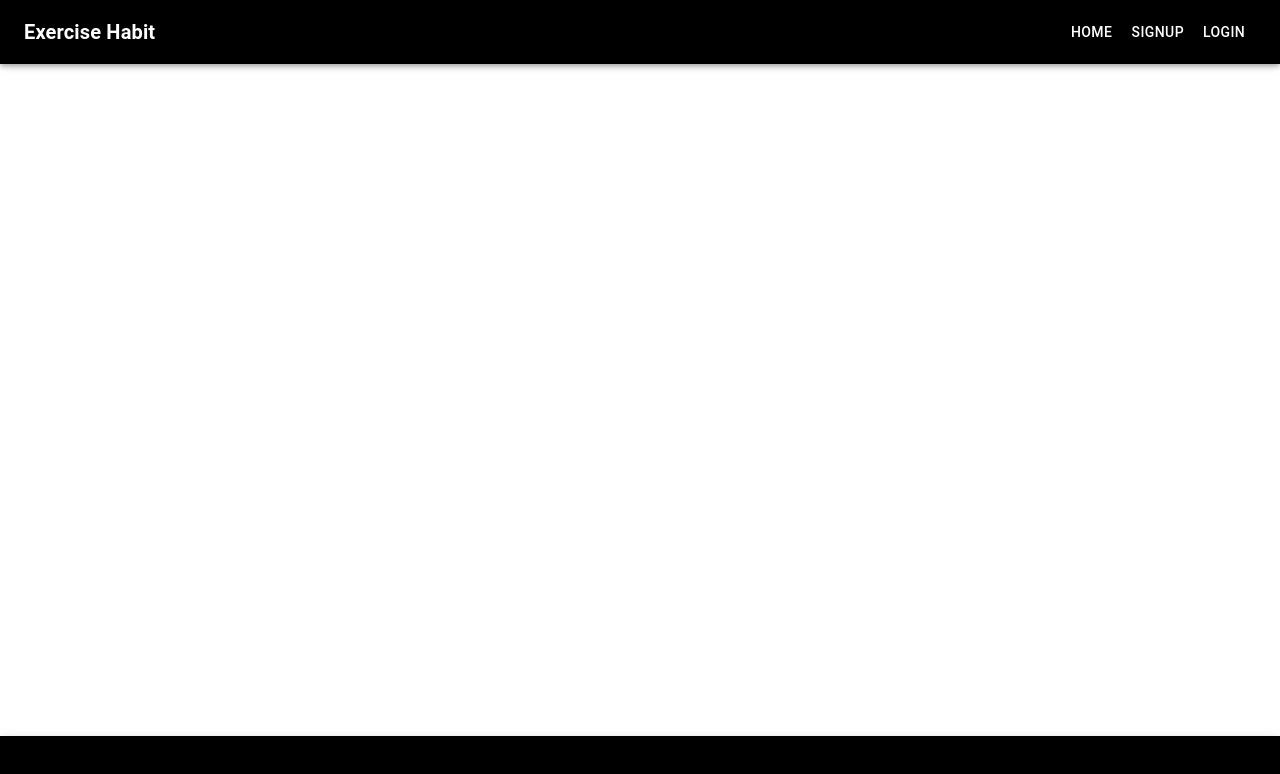
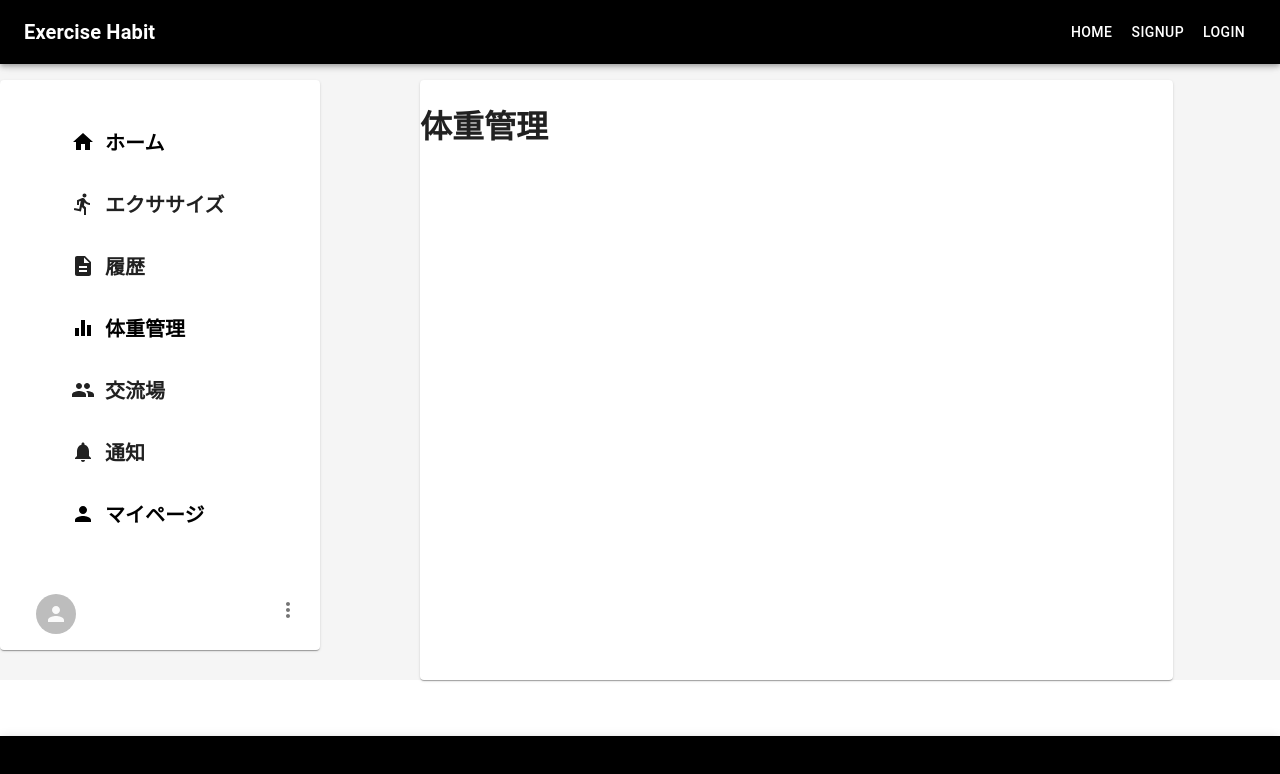
Before and after one commit to hideki1104/exercise_habit_front, a React (Create React App) app: page /weight_management in a window 1280 px wide. Shown: the top 774 px of the page. Built offline with nearby package versions, Linux system fonts and the light colour scheme.

Commit message:
ツールバーのリンクに体重管理を追加

```diff
--- a/src/Components/User/ToolBar.tsx
+++ b/src/Components/User/ToolBar.tsx
@@ -64,7 +64,7 @@ export const ToolBar: React.FC<ToolBarProps> = () => {
           <li className={classes.item}><Link to="/user/top" className={classes.linkItem}><span className={classes.itemIcon}><HomeIcon/></span>ホーム</Link></li>
           <li className={classes.item}><span className={classes.itemIcon}><DirectionsRunIcon/></span>エクササイズ</li>
           <li className={classes.item}><span className={classes.itemIcon}><DescriptionIcon/></span>履歴</li>
-          <li className={classes.item}><span className={classes.itemIcon}><EqualizerIcon/></span>体重管理</li>
+          <li className={classes.item}><Link to={'/weight_management'} className={classes.linkItem}><span className={classes.itemIcon}><EqualizerIcon/></span>体重管理</Link></li>
           <li className={classes.item}><span className={classes.itemIcon}><GroupIcon/></span>交流場</li>
           <li className={classes.item}><span className={classes.itemIcon}><NotificationsIcon/></span>通知</li>
           <li className={classes.item}><Link to={`/user/${userData ? userData['id'] : null}`} className={classes.linkItem}><span className={classes.itemIcon}><PersonIcon/></span>マイページ</Link></li>
--- a/src/Components/UserMain.tsx
+++ b/src/Components/UserMain.tsx
@@ -8,6 +8,7 @@ import { Login } from './Auth/Login';
 import { Top } from './User/Top';
 import { Detail } from './User/Detail';
 import { UserEdit } from './User/UserEdit';
+import { WeightManagement } from './Weight/WeightManagement';
 
 interface UserMainProps {
 
@@ -97,6 +98,12 @@ export const UserMain: React.FC<UserMainProps> = () => {
               <UserEdit/>
             )}
           />
+          <Route
+            exact path={"/weight_management"}
+            render={props => (
+              <WeightManagement/>
+            )}
+          />
         </Switch>
         <Footer/>
       </BrowserRouter>
--- /dev/null
+++ b/src/Components/Weight/WeightManagement.tsx
@@ -0,0 +1,53 @@
+import React, { useState, useEffect } from 'react';
+import { useHistory } from 'react-router-dom';
+import { makeStyles, Theme, createStyles } from '@material-ui/core/styles';
+import Grid from '@material-ui/core/Grid';
+import Card from '@material-ui/core/Card';
+import { ToolBar } from '../User/ToolBar';
+
+const useStyles = makeStyles((theme: Theme) =>
+  createStyles({
+    main: {
+      backgroundColor: "#F5F5F5"
+    },
+
+    root: {
+      marginTop: 80,
+      marginLeft: 100,
+      height: 600,
+    },
+
+    paper: {
+      position: 'absolute',
+      width: 800,
+      backgroundColor: theme.palette.background.paper,
+      boxShadow: theme.shadows[5],
+      padding: theme.spacing(2, 4, 3),
+      textAlign: "center",
+    },
+
+    afterRegisterButton: {
+
+    },
+  }),
+);
+
+interface WeightManagementProps {
+}
+
+export const WeightManagement: React.FC<WeightManagementProps> = () => {
+  const classes = useStyles();
+
+  return (
+    <Grid container className={classes.main}>
+      <Grid item xs={3}>
+        <ToolBar/>
+      </Grid>
+      <Grid item xs={8}>
+        <Card className={classes.root}>
+          <h1>体重管理</h1>
+        </Card>
+      </Grid>
+    </Grid>
+  );
+}
```
